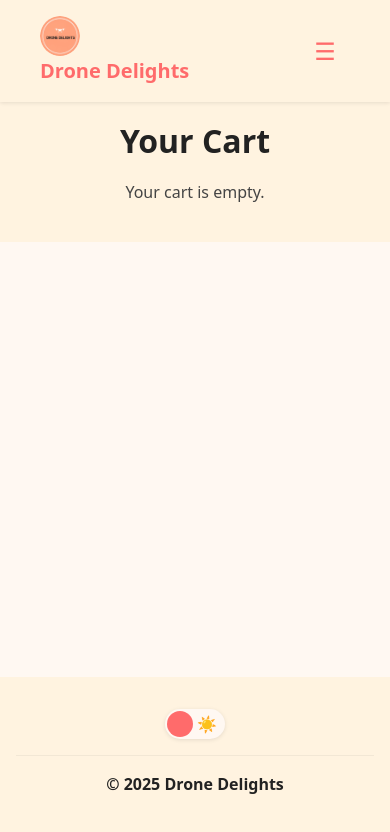
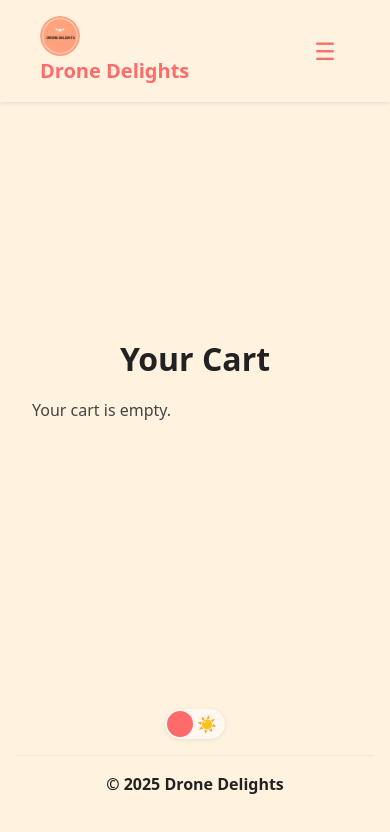
Before and after one commit to KirillPuljavin/Drone-Delighsts-School-Project-, a React (Vite) app: page /cart in a window 390 px wide. Shown: the top 832 px of the page. Built offline with nearby package versions, Linux system fonts and the light colour scheme.

Commit message:
Refactor cartPage and index styles; enhance layout structure and improve styling for better responsiveness and user experience.

```diff
--- a/src/styles/layout/cartPage.scss
+++ b/src/styles/layout/cartPage.scss
@@ -2,27 +2,39 @@
 @use "./index.scss" as *;
 
 .cart-page {
+  display: flex;
+  flex-direction: column;
+  flex-grow: 1;
+  background-color: var(--color-surface);
+
   .cart-section {
-    background-color: var(--color-surface);
-    @extend .pt-5;
-    @extend .pb-5;
-    @extend .mb-10;
-    text-align: center;
+    flex-grow: 1;
+    display: flex;
+    justify-content: center;
+    padding: 2rem 1rem;
+    position: relative;
+    @extend .flex-center;
 
     .container {
       @include container;
       max-width: 800px !important;
+      margin: 0 auto;
+      width: 100%;
     }
 
     .cart-title {
       font-size: 2rem;
       font-weight: 700;
       @extend .mb-5;
+      text-align: center;
     }
 
     .cart-list {
-      text-align: left;
+      display: flex;
+      flex-direction: column;
+      gap: 1rem;
       @extend .mb-5;
+    }
 
     .cart-item {
       display: grid;
@@ -33,7 +45,6 @@
       border-radius: var(--radius-sm);
       background-color: var(--color-white);
       box-shadow: var(--shadow-sm);
-        @extend .mb-3;
 
       .cart-item-image {
         width: 80px;
@@ -46,19 +57,16 @@
       .cart-item-info {
         display: flex;
         flex-direction: column;
-          justify-content: center;
 
         .item-name {
           font-weight: 600;
           font-size: 1rem;
           margin-bottom: 0.5rem;
-            height: 50% !important;
         }
+
         .qty-controls {
           display: flex;
-            align-items: center;
           gap: 0.5rem;
-            height: 50% !important;
 
           button {
             width: 32px;
@@ -113,28 +121,23 @@
 
       @include respond-sm {
         grid-template-columns: 1fr;
-          text-align: left;
-
         .cart-item-image {
           margin: 0 auto 0.5rem;
         }
-
+        .cart-item-info {
+          align-items: center;
+        }
         .cart-item-price,
         .remove-item {
           margin-top: 0.5rem;
-          }
-
-          .cart-item-info {
-            align-items: center;
-          }
         }
       }
     }
 
     .cart-summary {
       border-top: 1px solid var(--color-border);
-      @extend .pt-6;
-      @extend .text-right;
+      padding-top: 1.5rem;
+      text-align: right;
 
       .total-line {
         display: flex;
@@ -144,6 +147,10 @@
         font-weight: 600;
         @extend .mb-3;
       }
+
+      .btn {
+        @extend .w-full;
       }
     }
   }
+}
--- a/src/styles/layout/index.scss
+++ b/src/styles/layout/index.scss
@@ -13,4 +13,6 @@
 
 .main-content {
   flex-grow: 1;
+  display: flex;
+  flex-direction: column;
 }
```
Lines whose indentation alone changed are shown as unchanged.
